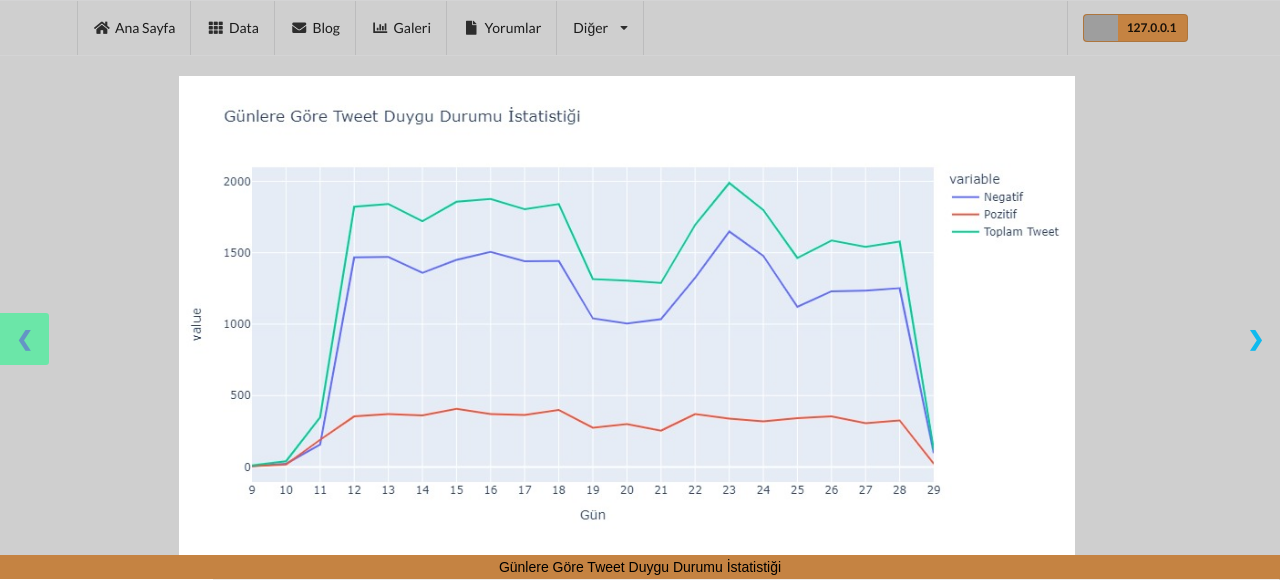
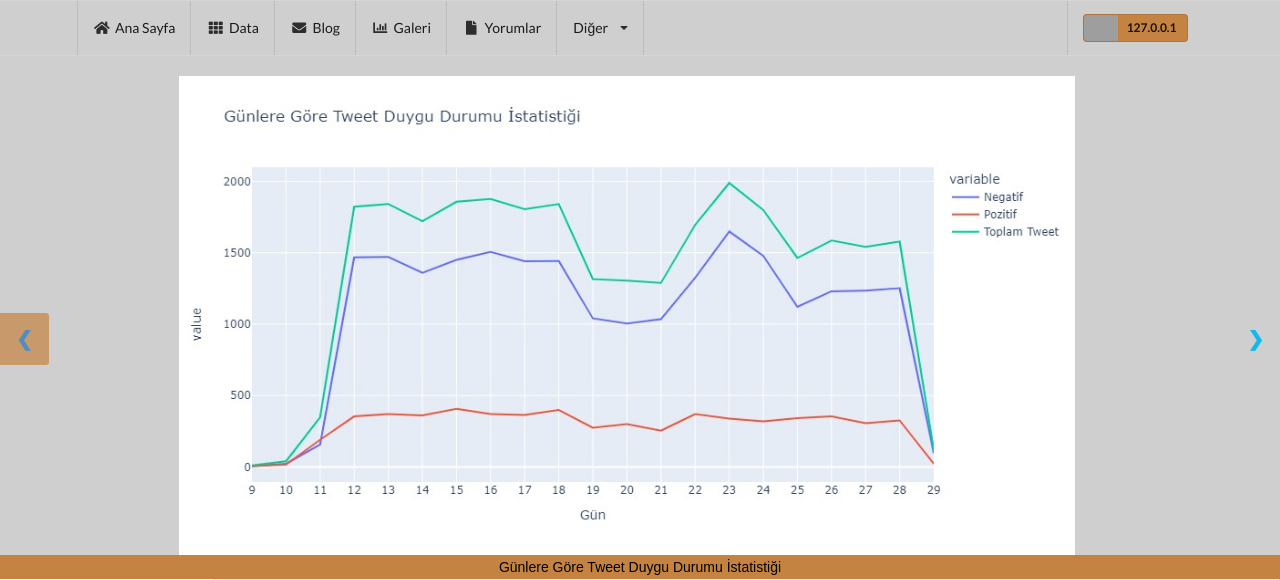
Before and after one commit to Covid19Analysis/WebSite, a Django app: page /galeri/ in a window 1280 px wide, with the pointer over the restyled element. Shown: the top 580 px of the page. Run offline with Django 4.2, Linux system fonts and the light colour scheme; some libraries are stand-ins or nearby versions; grey boxes are pictures that could not be loaded.

Commit message:
galeri.html buton rengi düzeltmesi

```diff
--- a/templates/galeri.html
+++ b/templates/galeri.html
@@ -152,8 +152,8 @@
     /* On hover, add a black background color with a little bit see-through */
     .prev:hover,
     .next:hover {
-      background-color: rgba(0, 255, 128, 0.8);
-      opacity: 0.6;
+      background-color: #C58342;
+      opacity: 0.7;
     }
 
     /* Number text (1/3 etc) */
```
